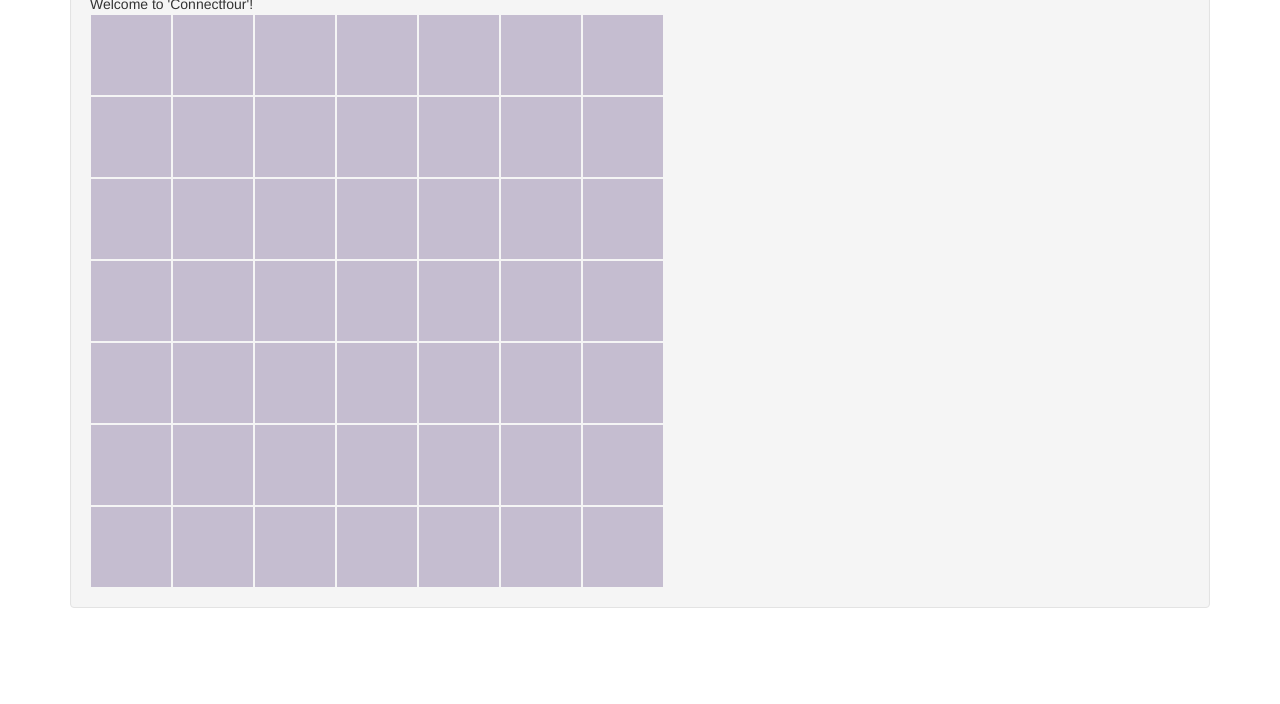
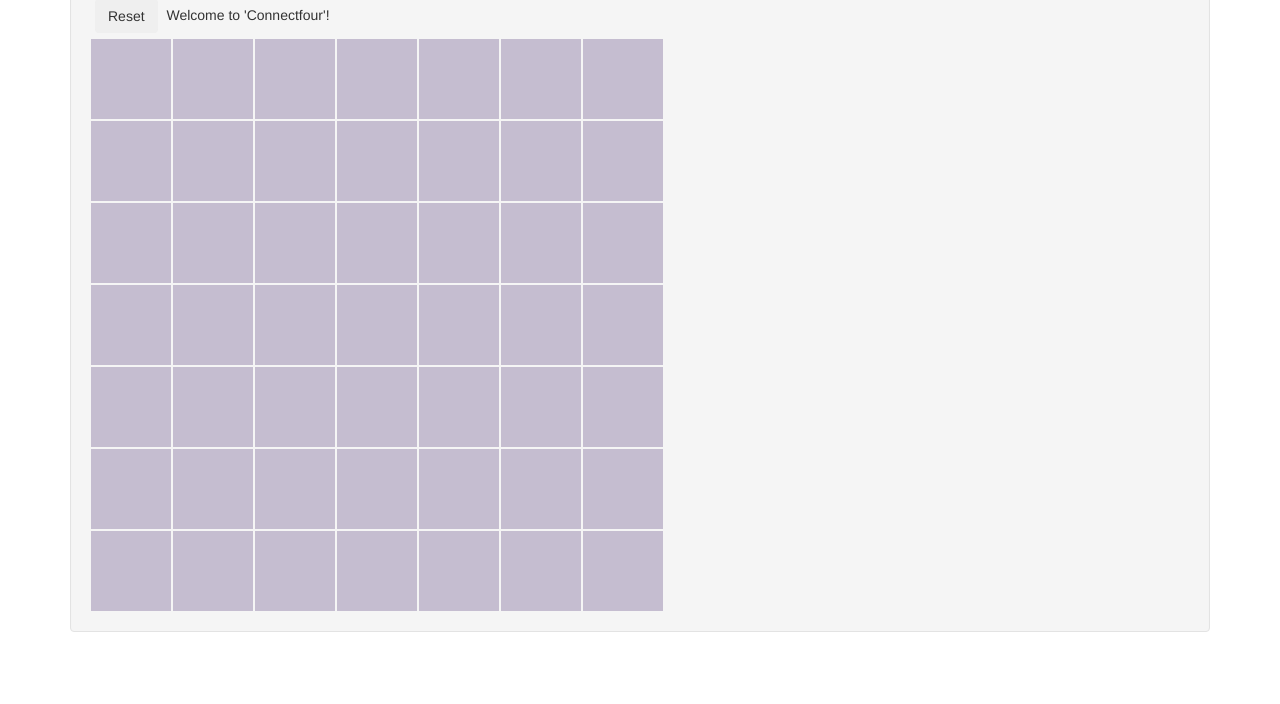
Before and after one commit to sgillis/connect-four, a website: page index.html in a window 1280 px wide. Shown: the part 96-800 px from the top of the page. Drawn offline with nearby package versions, Linux system fonts and the light colour scheme.

Commit message:
reset button

```diff
--- a/css/grid.css
+++ b/css/grid.css
@@ -13,3 +13,7 @@
 .p2 {
     background: #E75858;
 }
+
+.btn {
+    margin: 5px;
+}
--- a/index.html
+++ b/index.html
@@ -10,6 +10,9 @@
 <div class="container">
     <div class="well">
         <h1>Connect four</h1>
+        <button type="button" data-ng-click="game.reset()" class="btn">
+            Reset
+        </button>
         {{ game.gameMessage }}
         <div class="container">
             <div class="row" ng-repeat="y in game.range">
```
